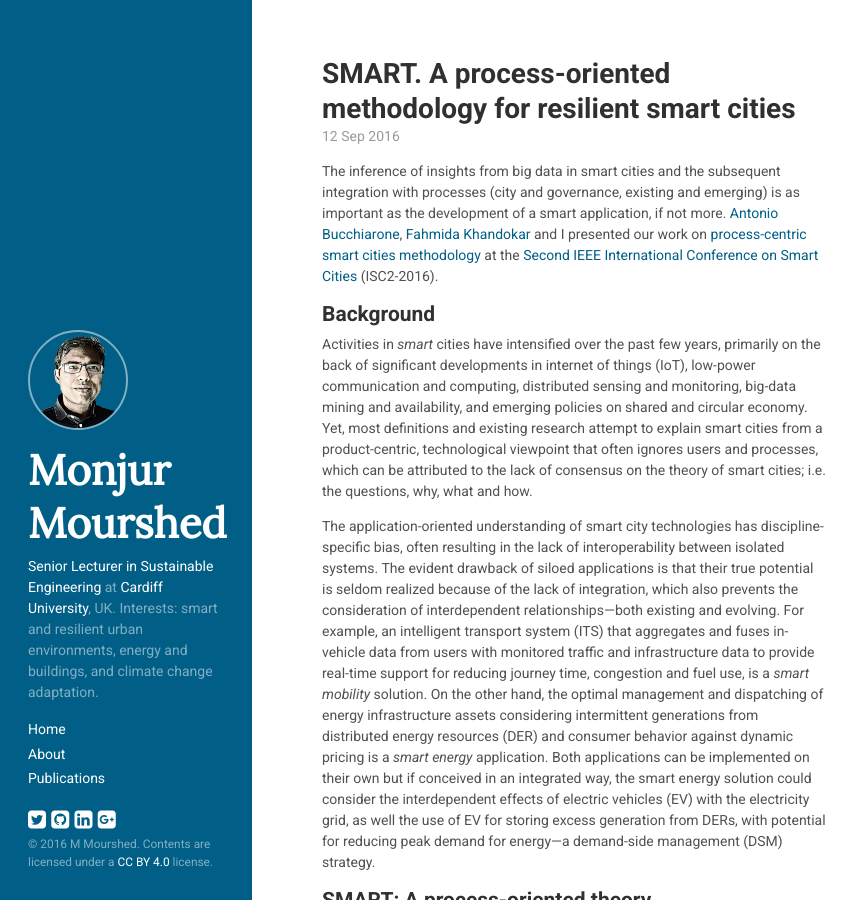
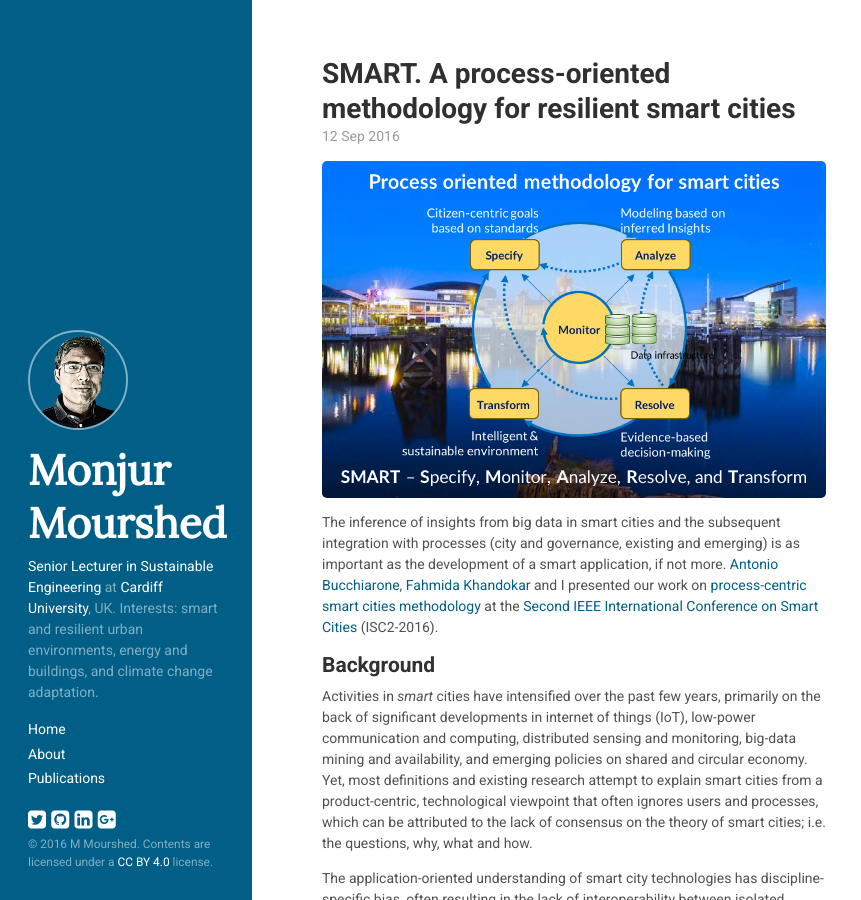
Before and after one commit to mmourshed/mmourshed.github.io, a Jekyll site: the page built from _posts/2016-09-12-SMART-Process-Centric-Smart-Cities.md, in a window 1280 px wide and 900 px high. Shown: the whole window, without its empty margins (0-861 px from the left). Built offline with Jekyll 4.4.1, drawn with Linux system fonts in a browser that asks for light colours; nearby versions of some CDN libraries.

Commit message:
added figure
a

```diff
--- a/_posts/2016-09-12-SMART-Process-Centric-Smart-Cities.md
+++ b/_posts/2016-09-12-SMART-Process-Centric-Smart-Cities.md
@@ -2,6 +2,8 @@
 layout: post
 title: SMART. A process-oriented methodology for resilient smart cities
 ---
+
+![Figure]({{ site.url }}/assets/SMART.png)
 
 The inference of insights from big data in smart cities and the subsequent integration with processes (city and governance, existing and emerging) is as important as the development of a smart application, if not more. [Antonio Bucchiarone](http://soa.fbk.eu/bucchiarone/), [Fahmida Khandokar](http://www.linkedin.com/in/fahmida-khandokar-26b40834) and I presented our work on [process-centric smart cities methodology](https://www.researchgate.net/publication/305651106_SMART_A_process-oriented_methodology_for_resilient_smart_cities?ev=prf_pub) at the [Second IEEE International Conference on Smart Cities](http://events.unitn.it/en/isc2-2016) (ISC2-2016).
 
```
Also changed, not shown: assets/SMART-Comparison.png (added), assets/SMART.png (added).
